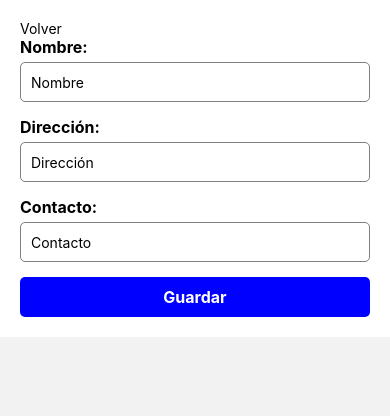
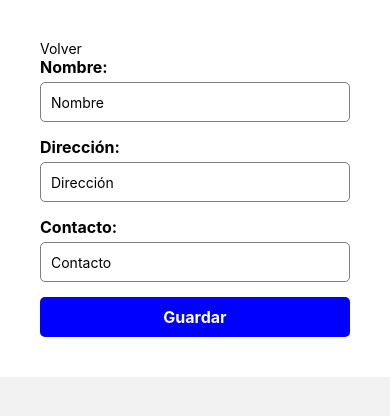
Before and after one commit to AgustinGiudice/petHope, a React Native app: screen /RegisterRef in a window 390 px wide. Shown: the top 416 px of the page. Built offline with nearby package versions, Linux system fonts and the light colour scheme.

Commit message:
Cambios en el padding de los elementos

```diff
--- a/screens/RegisterRef.js
+++ b/screens/RegisterRef.js
@@ -85,7 +85,7 @@ const RegisterRef = ({ navigation }) => {
 
 const styles = StyleSheet.create({
   container: {
-    padding: 20,
+    padding: 40,
     backgroundColor: "#fff",
   },
   label: {
--- a/screens/RegisterUser.js
+++ b/screens/RegisterUser.js
@@ -179,7 +179,7 @@ const CreateUserForm = ({ navigation }) => {
 
 const styles = StyleSheet.create({
   container: {
-    padding: 20,
+    padding: 40,
     backgroundColor: "#fff",
   },
   label: {
@@ -202,6 +202,9 @@ const styles = StyleSheet.create({
     paddingHorizontal: 20,
     alignItems: "center",
   },
+  goBackText: {
+    color: "blue",
+  },
   buttonText: {
     color: "#fff",
     fontSize: 16,
--- a/screens/ShowPets.js
+++ b/screens/ShowPets.js
@@ -93,6 +93,8 @@ const styles = StyleSheet.create({
     alignItems: "center",
     backgroundColor: "#fff",
     width: "100%",
+    flex: 1,
+    paddingVertical: 40,
   },
   title: {
     fontSize: 24,
@@ -111,8 +113,8 @@ const styles = StyleSheet.create({
     textAlign: "center",
   },
   mascotaImagen: {
-    width: 400,
-    height: 400,
+    width: 350,
+    height: 350,
   },
   mascotaNombre: {
     fontSize: 18,
```
